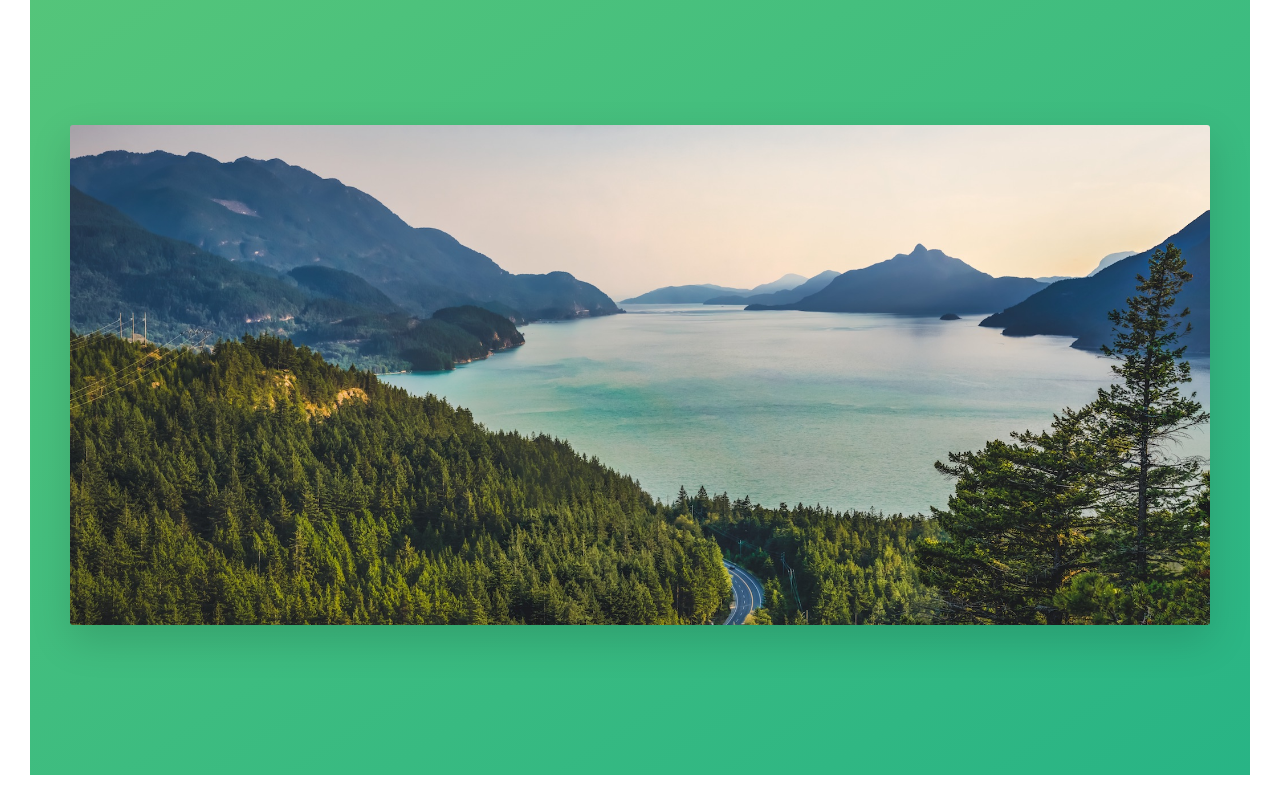
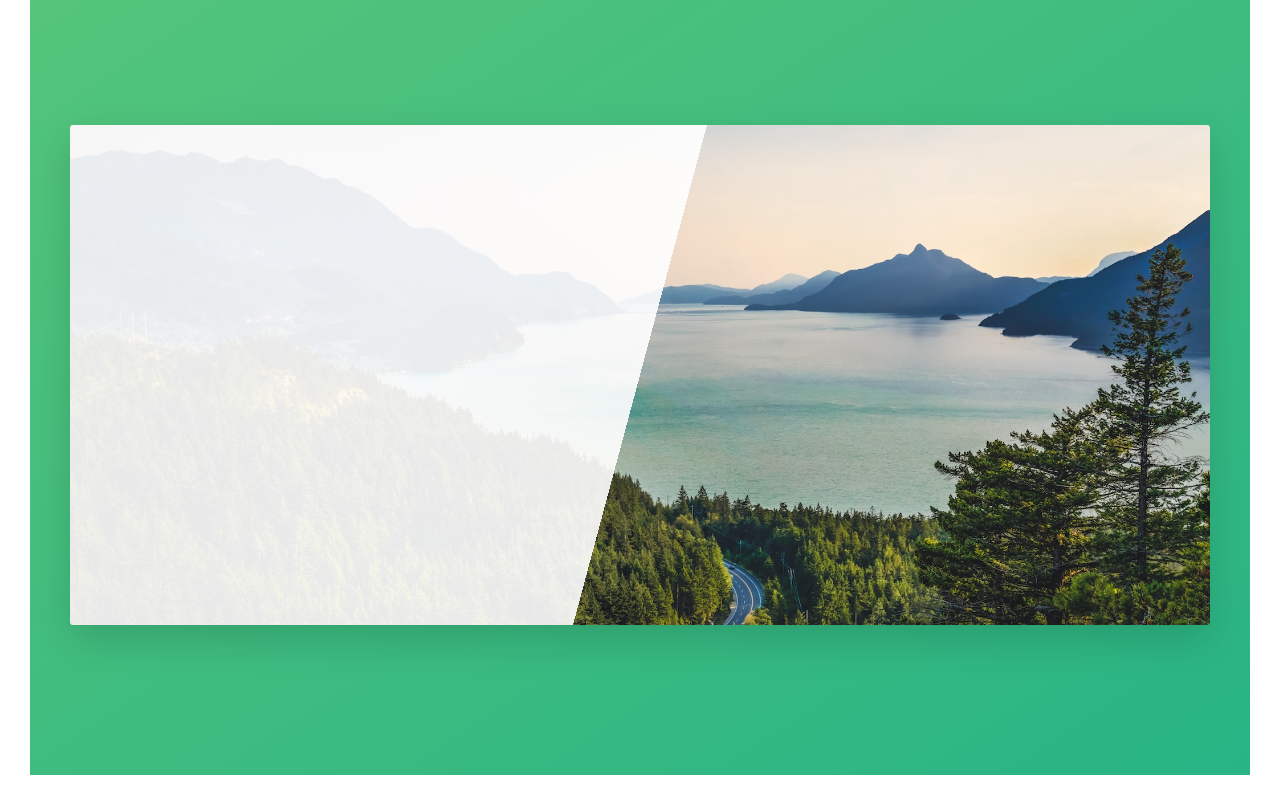
Before and after one commit to jbernardoramos/advCSS, a website: page index.html in a window 1280 px wide. Shown: the part 4640-5445 px from the top of the page. Drawn offline with Linux system fonts and the light colour scheme.

Commit message:
building form

```diff
--- a/sass/pages/_home.scss
+++ b/sass/pages/_home.scss
@@ -37,7 +37,12 @@
 }
 
 .book{
-    background-image: url(../img/nat-10.jpg);
+    background-image:linear-gradient(
+        105deg
+    ,rgba($color-white, .9)0%,
+    rgba($color-white, .9)50%,
+     transparent 50%),
+     url(../img/nat-10.jpg);
     background-size: cover;
     height: 50rem;
     border-radius: 3px;
```
Also changed, not shown: css/style.css.
